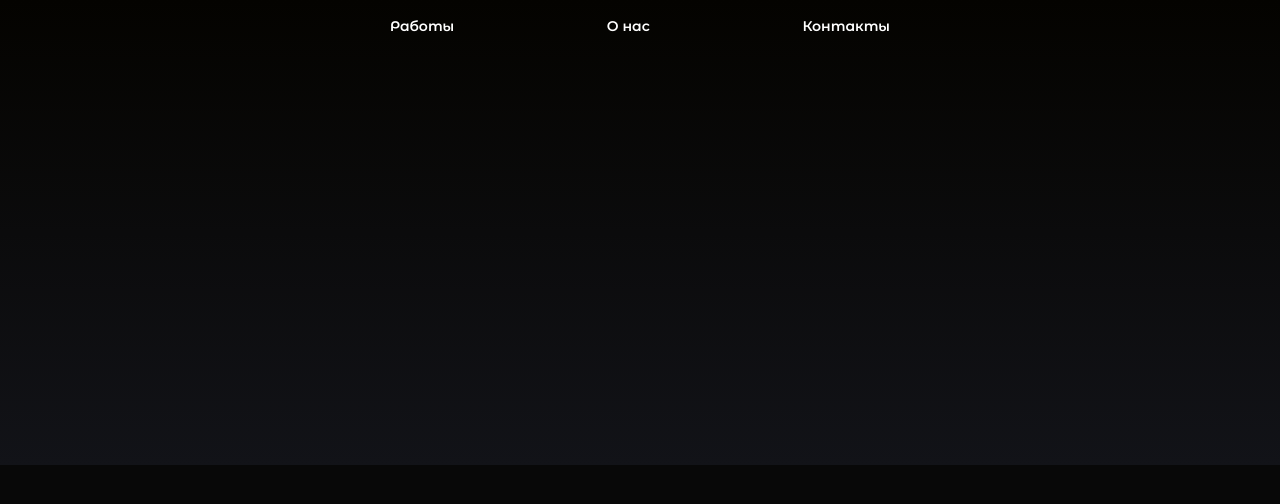
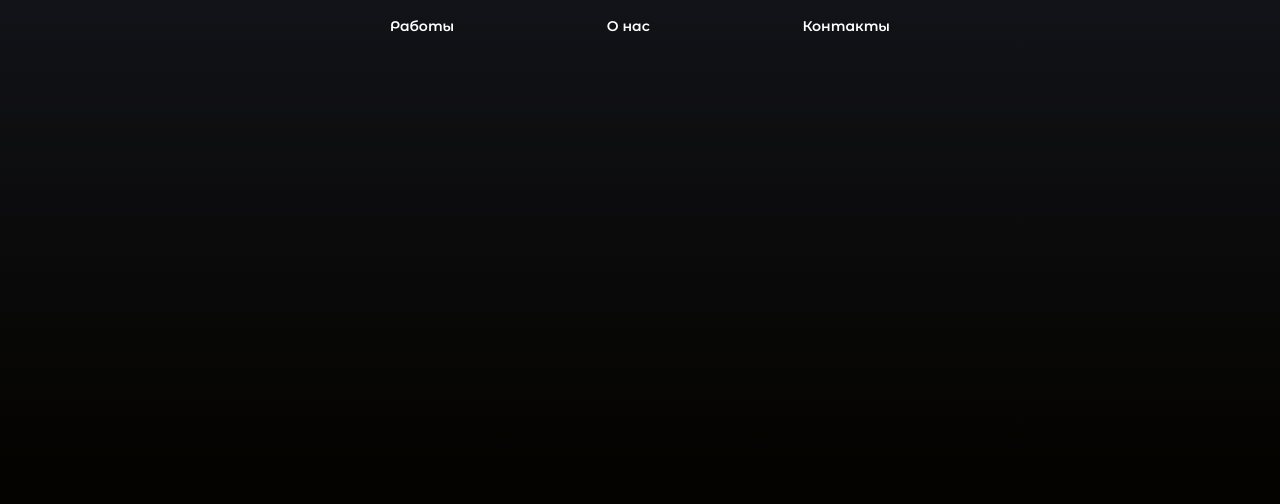
Before and after one commit to dancho12/acrnm, a Vue app: page / in a window 1280 px wide. Shown: the top 504 px of the page. Built offline with nearby package versions, Linux system fonts and the light colour scheme.

Commit message:
style fix

```diff
--- a/src/App.vue
+++ b/src/App.vue
@@ -30,7 +30,7 @@ export default defineComponent({
 <style lang="scss">
 header {
   height: 465px;
-  background: linear-gradient(180deg, #040300 0%, #121318 100%);
+  background: linear-gradient(0deg, #040300 0%, #121318 100%);
   display: flex;
 }
 
--- a/src/assets/main.css
+++ b/src/assets/main.css
@@ -2,7 +2,7 @@
 
 body {
     min-height: 100vh;
-    background: #080808;
+    background: #040300;
     color: #FFF;
     font-family: "Montserrat Alternates", sans-serif;
     ;
```
